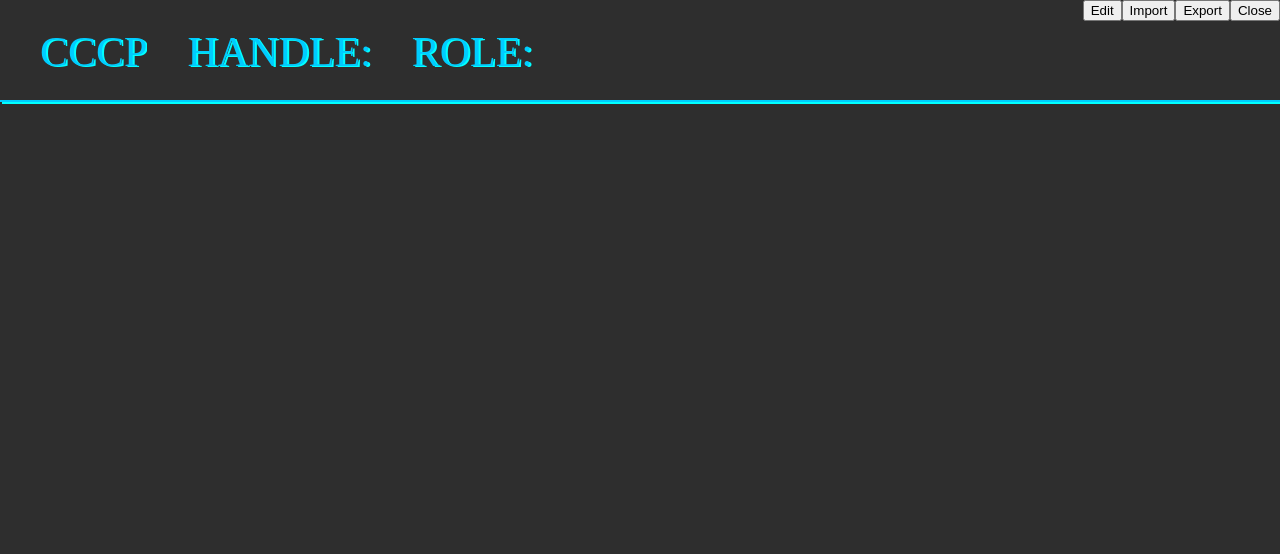
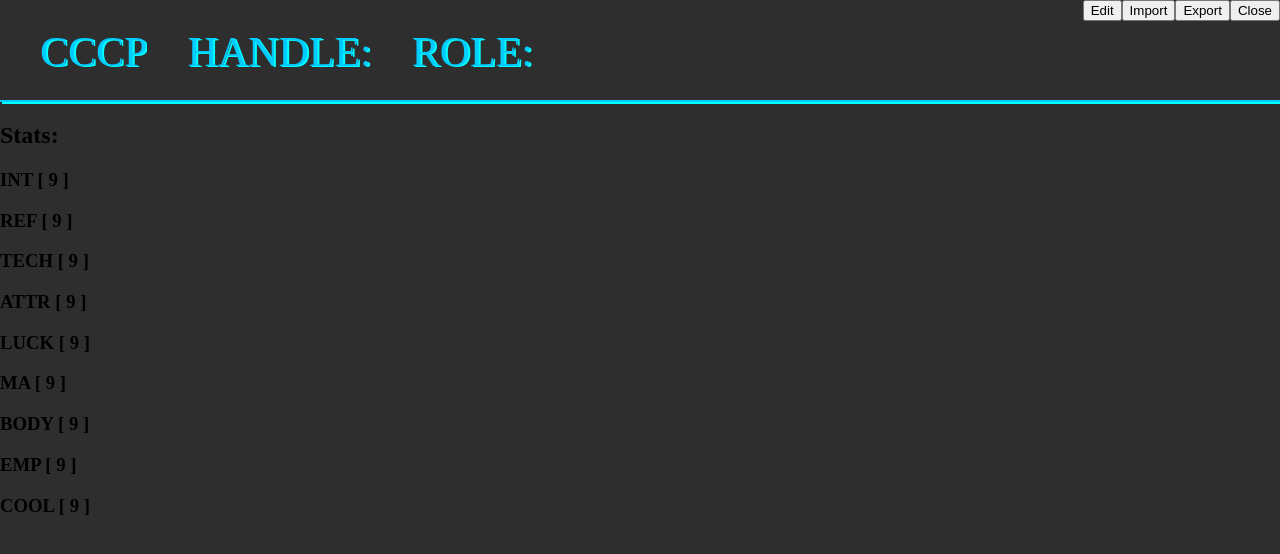
Before and after one commit to Snowcart/cyberpunk-character-console-project, a React app in the folder app/: page / in a window 1280 px wide. Shown: the top 554 px of the page. Built offline with nearby package versions, Linux system fonts and the light colour scheme.

Commit message:
Adding Stats

```diff
--- a/app/src/App.tsx
+++ b/app/src/App.tsx
@@ -3,6 +3,7 @@ import { createGlobalStyle } from 'styled-components';
 import Title from './title/Title';
 import { useCharacter } from './hooks/useCharacter';
 import { characterContext } from './context/CharacterContext';
+import Stats from './stats/Stats';
 
 export default () => <App />;
 
@@ -21,6 +22,7 @@ const App = () => {
 			<GlobalStyle />
 			<characterContext.Provider value={character}>
 				<Title />
+				<Stats />
 			</characterContext.Provider>
 		</>
 	);
--- a/app/src/gunAttack.ts
+++ b/app/src/gunAttack.ts
@@ -7,6 +7,7 @@ var player: {
 	hasSmartGunLink: boolean;
 	hasCyberneticsAffectingAttack: boolean;
 };
+
 var attackModifier = 0;
 var roundUp = (input: number) => input;
 
--- a/app/src/models/stats.ts
+++ b/app/src/models/stats.ts
@@ -1,5 +1,5 @@
 export default interface Stats {
-	inteligence: number;
+	intelligence: number;
 	reflex: number;
 	tech: number;
 	cool: number;
--- /dev/null
+++ b/app/src/stats/Stats.tsx
@@ -0,0 +1,69 @@
+import { characterContext } from '../context/CharacterContext';
+import * as React from 'react';
+import Stats from '../models/stats';
+import styled from 'styled-components';
+
+const Stats = () => {
+	const characterCtx = React.useContext(characterContext);
+	let stats: Stats = characterCtx.character ? characterCtx.character.stats : ({} as Stats);
+
+	if (!stats.intelligence) {
+		stats.intelligence = 9;
+		stats.attractiveness = 9;
+		stats.body = 9;
+		stats.cool = 9;
+		stats.empathy = 9;
+		stats.luck = 9;
+		stats.movementAbility = 9;
+		stats.reflex = 9;
+		stats.tech = 9;
+	}
+
+	const stat = (title: string, number: number, split?: boolean, calculated?: number) => {
+		return (
+			<div key={title}>
+				<h3>
+					{title} [ {!split ? number : `${number} / ${calculated}`} ]
+				</h3>
+			</div>
+		);
+	};
+
+	const createStatTable = () => {
+		const statArray: StatView[] = [
+			{ title: 'INT', value: stats.intelligence },
+			{ title: 'REF', value: stats.reflex },
+			{ title: 'TECH', value: stats.tech },
+			{ title: 'ATTR', value: stats.attractiveness },
+			{ title: 'LUCK', value: stats.luck },
+			{ title: 'MA', value: stats.movementAbility },
+			{ title: 'BODY', value: stats.body },
+			{ title: 'EMP', value: stats.empathy },
+			{ title: 'COOL', value: stats.cool }
+		];
+
+		return statArray.map((x) => {
+			return stat(x.title, x.value);
+		});
+	};
+
+	const statBlock = (
+		<>
+			<div>
+				<h2>Stats:</h2>
+				<div>{createStatTable()}</div>
+			</div>
+		</>
+	);
+
+	return statBlock;
+};
+
+interface StatView {
+	title: string;
+	value: number;
+}
+
+export default Stats;
+
+const StatWrapper = styled.div``;
```
